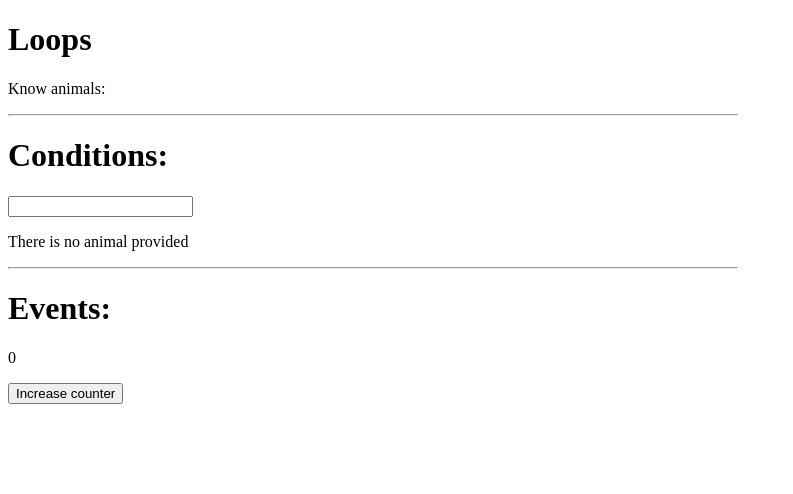
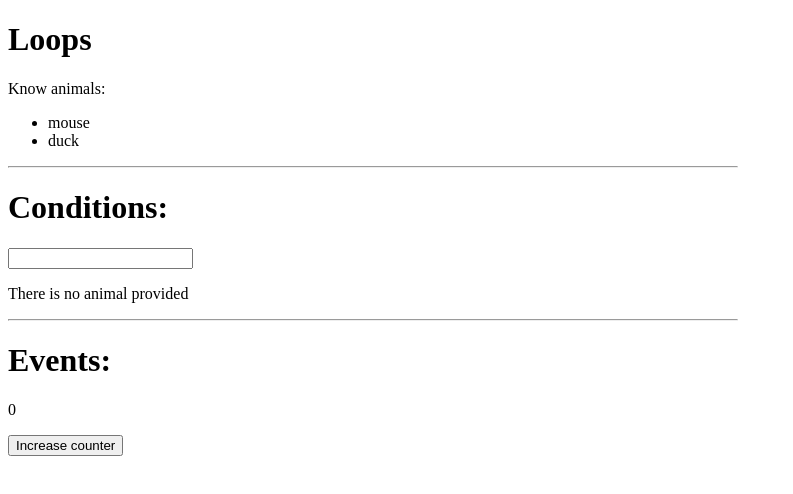
Before and after one commit to marcin-wosinek/fs-angular-views-lab, a website: page app/index.html in a window 1280 px wide. Shown: the whole page, without its empty margins (0-793 px from the left). Drawn offline with nearby package versions, Linux system fonts and the light colour scheme; files that its build step writes are made by us from their sources.

Commit message:
fulfill list requirement

```diff
--- a/app/views/main.html
+++ b/app/views/main.html
@@ -4,6 +4,9 @@
 </p>
 <ul id="animal-list">
   <!-- TODO: display all animals, they are listed in `list` array -->
+  <li ng-repeat="element in list">
+    {{element}}
+  </li>
 </ul>
 
 <hr />
```
